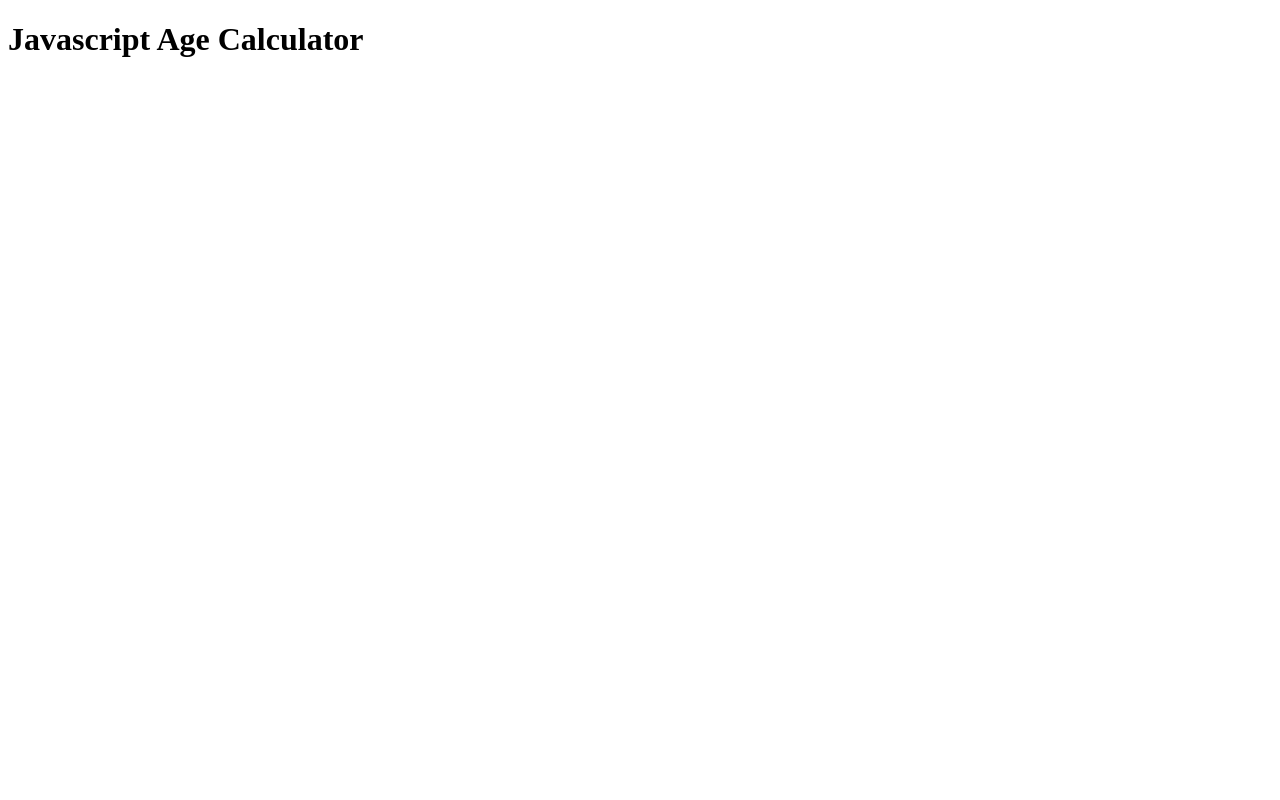
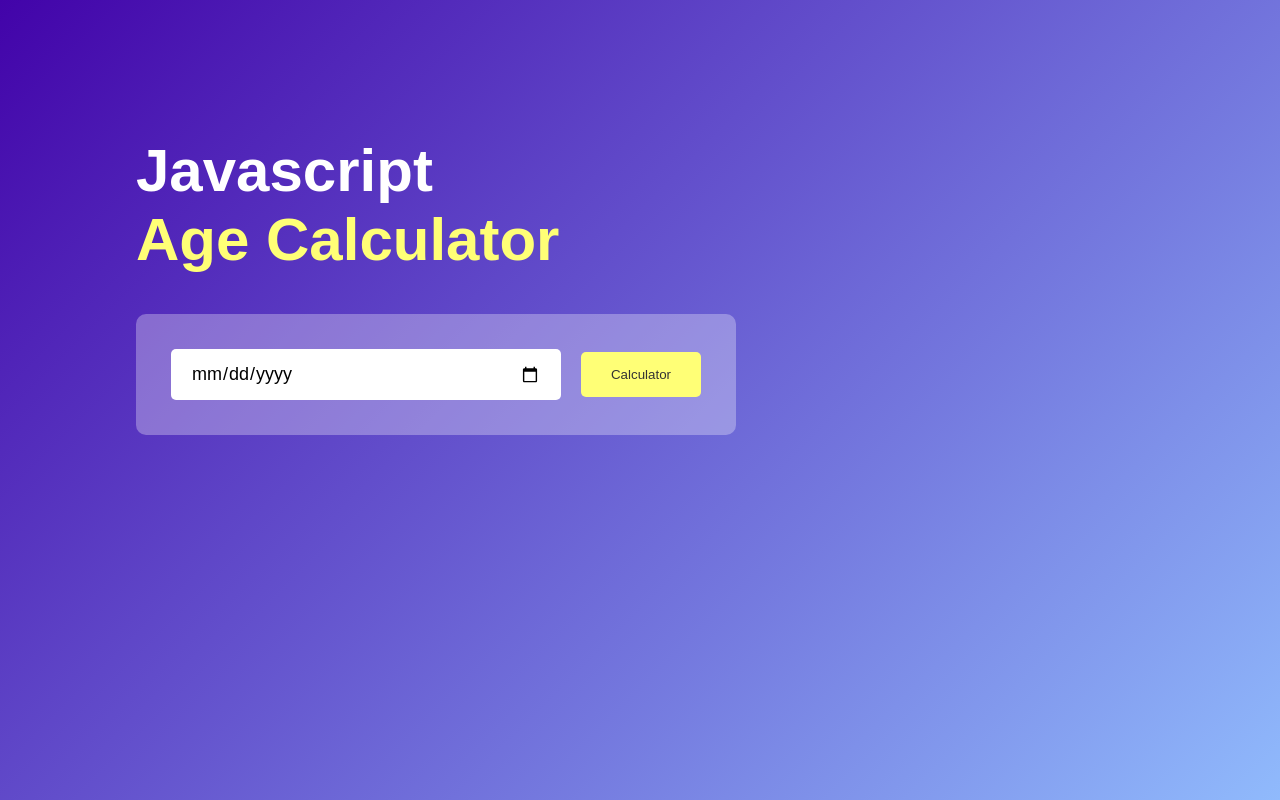
Before and after one commit to anshu9015/JavaScript30-Day6-age-calculator-app-, a plain HTML site: page index.html in a window 1280 px wide. Drawn offline with Linux system fonts and the light colour scheme.

Commit message:
styling done

```diff
--- a/index.html
+++ b/index.html
@@ -9,7 +9,11 @@
 <body>
     <div class="container">
         <div class="calculator">
-            <h1>Javascript Age Calculator</h1>
+            <h1>Javascript<br><span>Age Calculator</span></h1>
+            <div class="input-box">
+                <input type="date" id="date" >
+                <button>Calculator</button>
+            </div>
         </div>
     </div>
 </body>
--- a/style.css
+++ b/style.css
@@ -0,0 +1,65 @@
+*{
+    margin: 0;
+    padding: 0;
+    font-family: 'poppins', sans-serif;
+    box-sizing: border-box;
+}
+.container{
+    width: 100%;
+    min-height: 100vh;
+    background: linear-gradient(135deg,#4203a9, #90bafc);
+    color: #fff;
+    padding: 10px;
+}
+.calculator{
+    width: 100%;
+    max-width: 600px;
+    margin-left: 10%;
+    margin-top: 10%;
+}
+.calculator h1{
+    font-size: 60px;
+}
+.calculator h1 span{
+    color:#ffff76;
+}
+.input-box{
+    margin: 40px 0;
+    padding: 35px;
+    border-radius: 10px;
+    background: rgba(255,255,255,0.3);
+    display: flex;
+    align-items: center;
+}
+.input-box input{
+    flex: 1;
+    margin-right: 20px;
+    padding: 14px 20px;
+    border: 0;
+    outline: 0;
+    font-size: 18px;
+    border-radius: 5px;
+    position: relative;
+}
+.input-box button{
+    background: #ffff76;
+    border: 0;
+    outline: 0;
+    padding: 15px 30px;
+    border-radius: 5px;
+    font-weight: 500;
+    color: #333;
+    cursor: pointer;
+}
+.input-box input::-webkit-calendar-picker-indiacator{
+    top: 0;
+    left: 0;
+    right: 0;
+    bottom: 0;
+    width: auto;
+    height: auto;
+    position: absolute;
+    background-position: calc(100% - 10px);
+    background-size: 30px;
+    cursor: pointer;
+}
```
